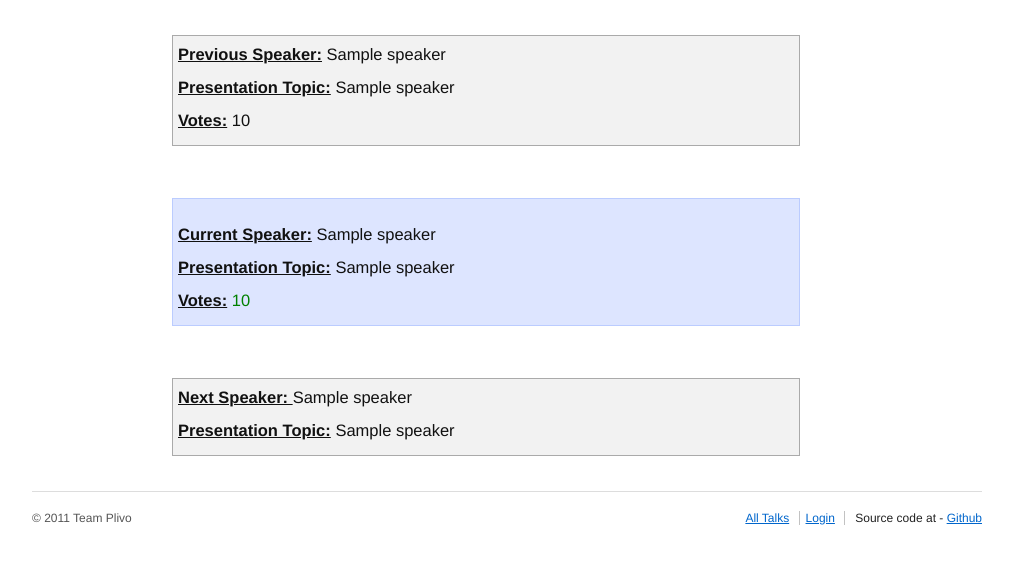
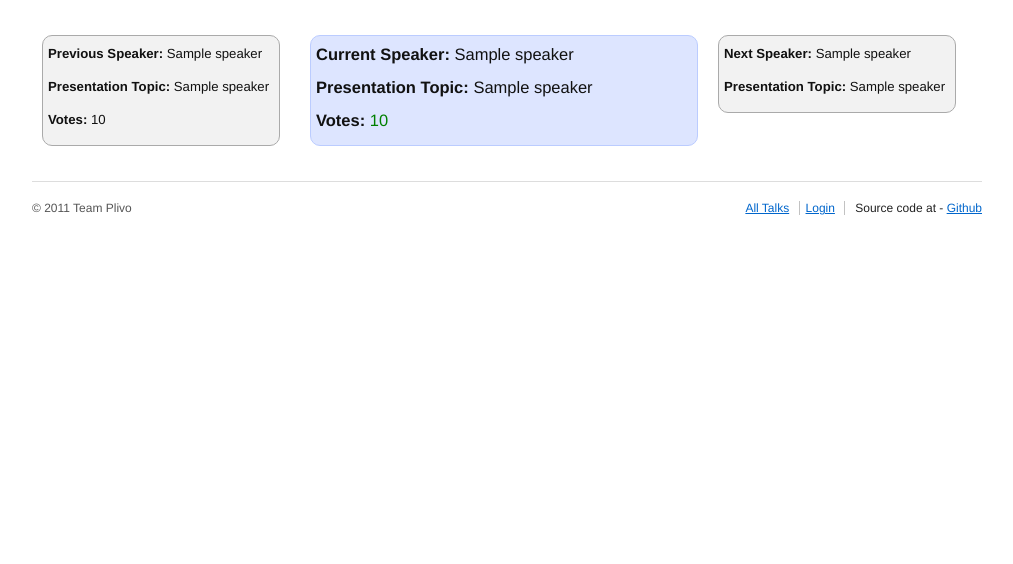
Before and after one commit to bevenky/ClueCon, a Django app: template cluecon/templates/cluecon_ui/index.html in a window 1280 px wide. Shown: the part 105-669 px from the top of the page, without its empty margins (133-1146 px from the left). Run offline with Django 3.2, Linux system fonts and the light colour scheme; the template is opened without the code that fills it: values that come from a table or form of the project are taken from there, others are empty; tables that the repository leaves empty hold one stand-in row (values such as "Sample post"); parts of the project's set-up code (start-up, migrations or seed data) failed here and were passed over.

Commit message:
update ui

```diff
--- a/cluecon/static_media/css/style.css
+++ b/cluecon/static_media/css/style.css
@@ -90,29 +90,51 @@ body.base {
 }
 #Details {
     background-color: #dde5ff;
-    margin-top: 17px;
-    margin-bottom: 17px;
-    margin-left: 140px;
+    margin-top: 35px;
+    margin-bottom: 35px;
+    margin-left: 20px;
     padding: 10px 1px 0px 5px;
     float: left;
     height: auto;
-    width: 620px;
+    width: 380px;
     border: solid 1px;
     border-color: #bbccff;
     font-size: 11px;
+    -moz-border-radius: 10px;
+    -webkit-border-radius: 10px;
+    border-radius: 10px
 }
-#ODetails {
+#LDetails {
     background-color: #f2f2f2;
     margin-top: 35px;
     margin-bottom: 35px;
-    margin-left: 140px;
+    margin-left: 10px;
     padding: 10px 1px 0px 5px;
     float: left;
     height: auto;
-    width: 620px;
+    width: 230px;
     border: solid 1px;
     border-color: #aaaaaa;
     font-size: 11px;
+    -moz-border-radius: 10px;
+    -webkit-border-radius: 10px;
+    border-radius: 10px
+}
+#RDetails {
+    background-color: #f2f2f2;
+    margin-top: 35px;
+    margin-bottom: 35px;
+    margin-left: 10px;
+    padding: 10px 1px 0px 5px;
+    float: left;
+    height: auto;
+    width: 230px;
+    border: solid 1px;
+    border-color: #aaaaaa;
+    font-size: 11px;
+    -moz-border-radius: 10px;
+    -webkit-border-radius: 10px;
+    border-radius: 10px
 }
 #Copyright {
    font-size: 12px;
--- a/cluecon/templates/cluecon_ui/index.html
+++ b/cluecon/templates/cluecon_ui/index.html
@@ -21,23 +21,23 @@ $(document).ready(function(){
 {% block bodyclass %} base {% endblock %}
 
 {% block content %}
+    <div class="span-24 last">
+        <div id="LDetails" class="span-8">
+                <h4><b>Previous Speaker:</b> {{ previous_speaker.name }}</h4>
+                <h4><b>Presentation Topic:</b> {{ previous_speaker.talk_name }}</h4>
+                <h4><b>Votes:</b> {{ previous_speaker.total_votes }}</h4>
+        </div>
 
-    <div id="ODetails" class="prepend-1 span-12">
-            <h3><u><b>Previous Speaker:</b></u> {{ previous_speaker.name }}</h3>
-            <h3><u><b>Presentation Topic:</b></u> {{ previous_speaker.talk_name }}</h3>
-            <h3><u><b>Votes:</b></u> {{ previous_speaker.total_votes }}</h3>
-    </div>
+        <div id="Details" class="span-8">
+                <h3><b>Current Speaker:</b> {{ current_speaker.name }}</h3>
+                <h3><b>Presentation Topic:</b> {{ current_speaker.talk_name }}</h3>
+                <h3><b>Votes:</b> <span style="color: green" id="votes">{{ current_speaker.total_votes }}</span></h3>
+        </div>
 
-    <div id="Details" class="clear span-24 last">
-        <br/>
-            <h3><u><b>Current Speaker:</b></u> {{ current_speaker.name }}</h3>
-            <h3><u><b>Presentation Topic:</b></u> {{ current_speaker.talk_name }}</h3>
-            <h3><u><b>Votes:</b></u> <span style="color: green" id="votes">{{ current_speaker.total_votes }}</span></h3>
-    </div>
-
-    <div id="ODetails" class="span-12 last">
-        <h3><u><b>Next Speaker: </b></u>{{ next_speaker.name }}</h3>
-        <h3><u><b>Presentation Topic:</b></u> {{ next_speaker.talk_name }}</h3>
+        <div id="RDetails" class="span-8">
+            <h4><b>Next Speaker: </b>{{ next_speaker.name }}</h4>
+            <h4><b>Presentation Topic:</b> {{ next_speaker.talk_name }}</h4>
+        </div>
     </div>
 
 {% endblock %}
```
